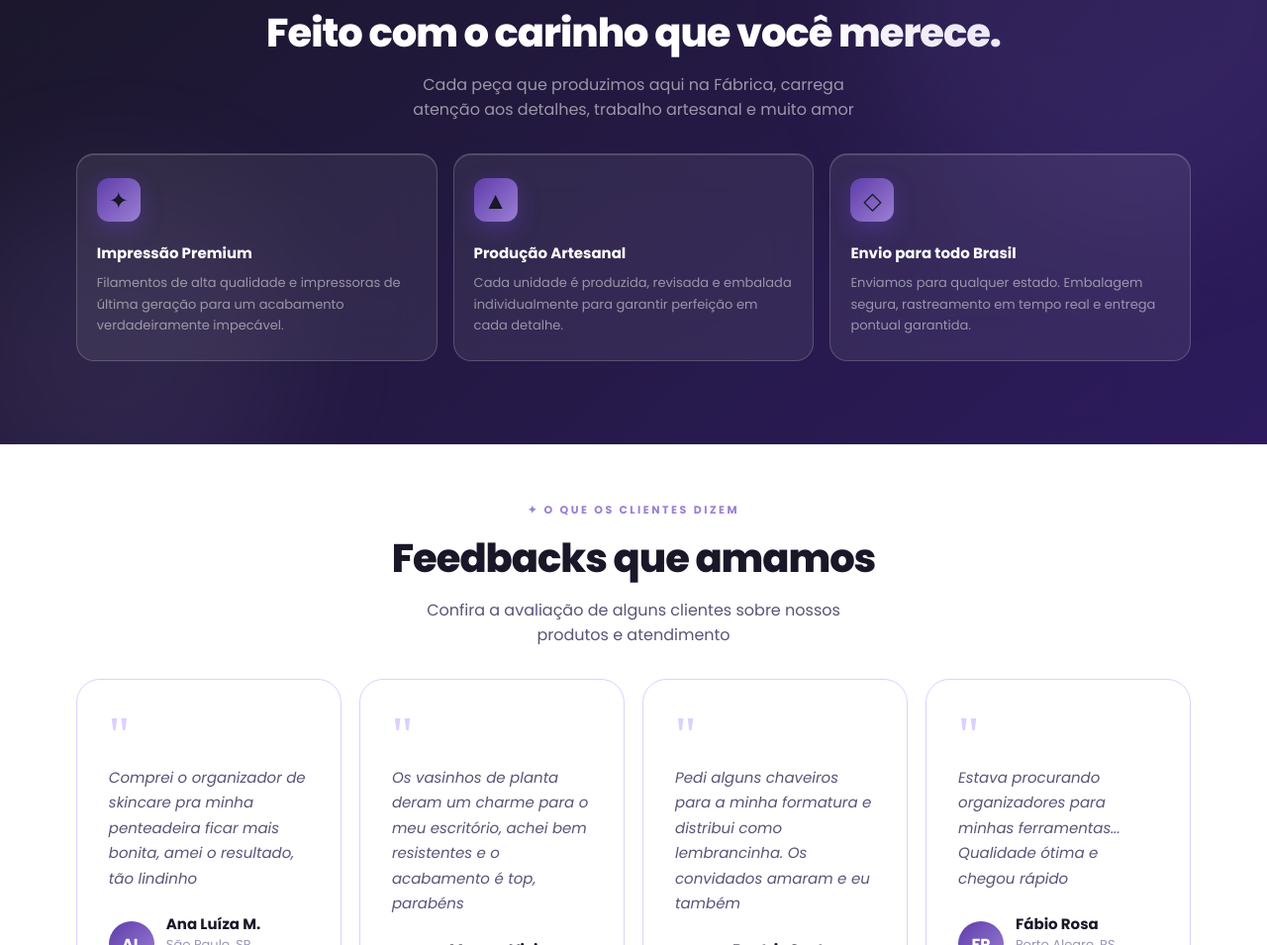
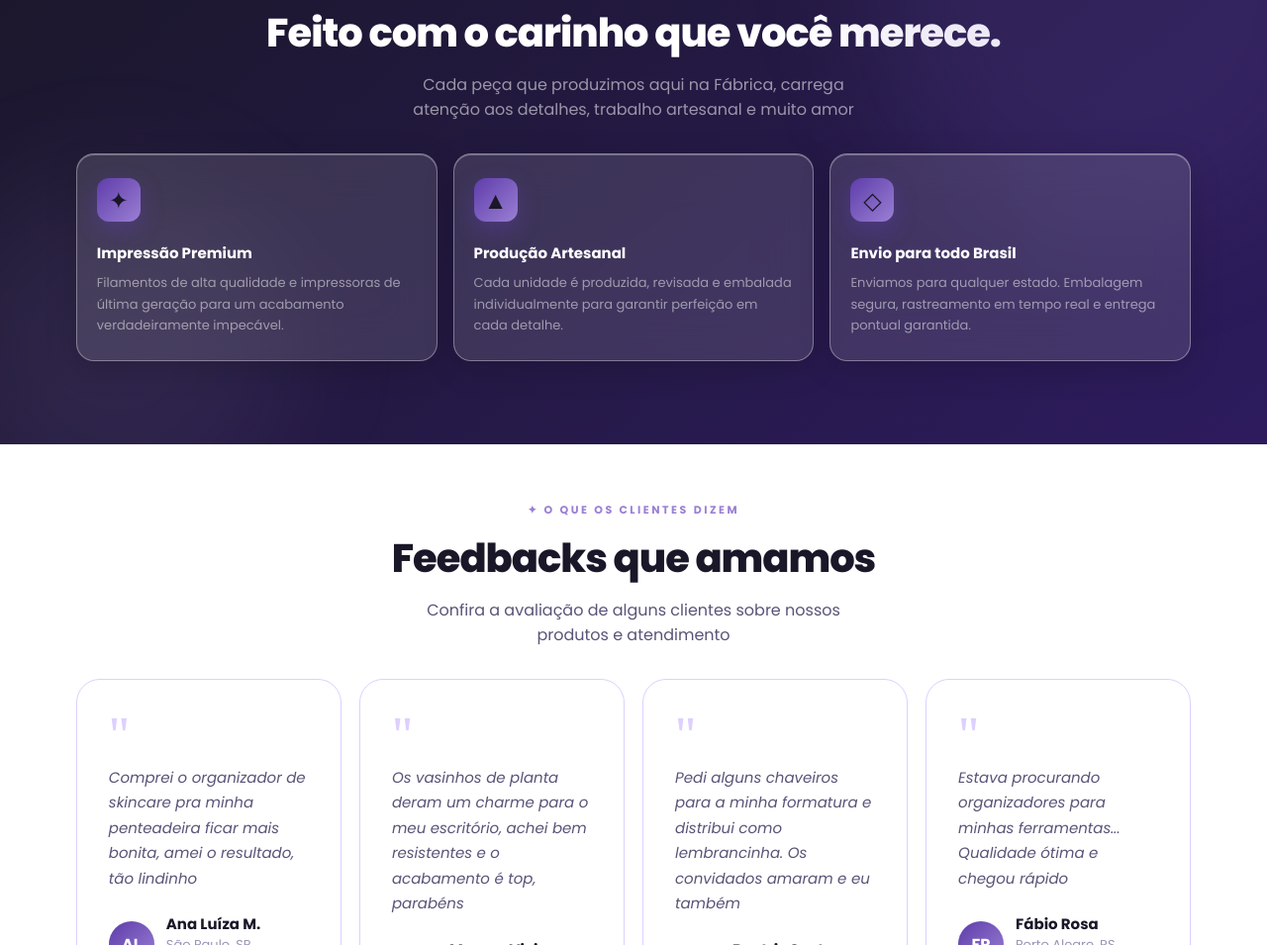
Before and after one commit to fabricainfinita/fabricainfinita, a plain HTML site: page index.html in a window 1280 px wide. Shown: the part 3006-3961 px from the top of the page at 99% size. Drawn offline with Linux system fonts and the light colour scheme.

Commit message:
Add files via upload

```diff
--- a/index.html
+++ b/index.html
@@ -144,8 +144,8 @@
     .why-sec .stitle{color:#fff}
     .why-sec .ssub{color:rgba(255,255,255,.55)}
     .feats-grid{display:grid;grid-template-columns:repeat(3,1fr);gap:16px}
-    .feat-card{background:rgba(255,255,255,.07);backdrop-filter:blur(20px);-webkit-backdrop-filter:blur(20px);border:1px solid rgba(255,255,255,.18);border-radius:18px;padding:24px 20px;transition:all .3s;box-shadow:inset 0 1px 0 rgba(255,255,255,.15)}
-    .feat-card:hover{background:rgba(255,255,255,.13);border-color:rgba(255,255,255,.3);transform:translateY(-5px);box-shadow:0 16px 40px rgba(0,0,0,.2),inset 0 1px 0 rgba(255,255,255,.2)}
+    .feat-card{background:rgba(255,255,255,.12);backdrop-filter:blur(24px);-webkit-backdrop-filter:blur(24px);border:1px solid rgba(255,255,255,.35);border-radius:18px;padding:24px 20px;transition:all .3s;box-shadow:inset 0 1px 0 rgba(255,255,255,.3),0 8px 32px rgba(0,0,0,.15)}
+    .feat-card:hover{background:rgba(255,255,255,.2);border-color:rgba(255,255,255,.5);transform:translateY(-5px);box-shadow:0 20px 48px rgba(0,0,0,.25),inset 0 1px 0 rgba(255,255,255,.4)}
     .feat-ico{width:44px;height:44px;border-radius:12px;background:linear-gradient(135deg,var(--purple-d),var(--purple-s));display:flex;align-items:center;justify-content:center;font-size:24px;margin-bottom:20px;box-shadow:0 8px 22px rgba(94,61,170,.45)}
     .feat-title{font-size:15px;font-weight:700;color:#fff;margin-bottom:8px}
     .feat-desc{font-size:13px;color:rgba(255,255,255,.5);line-height:1.65}
```
